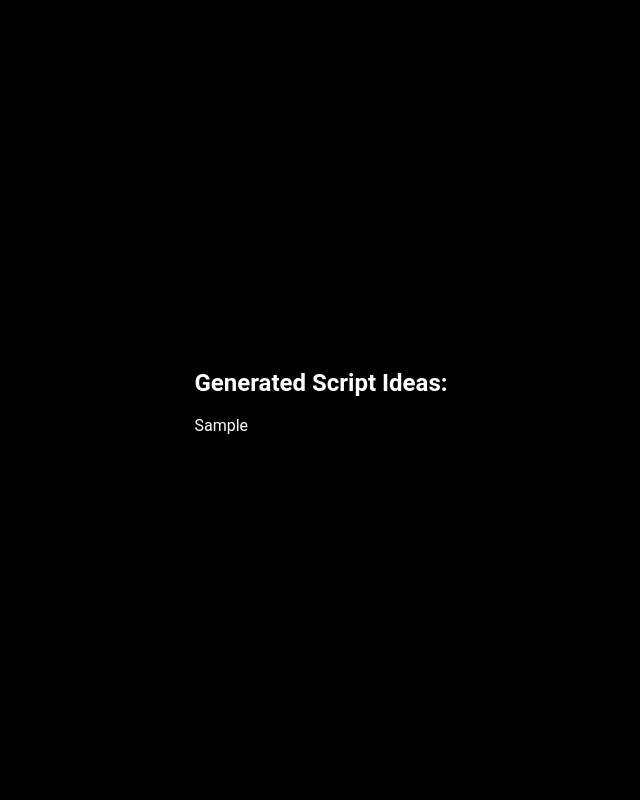
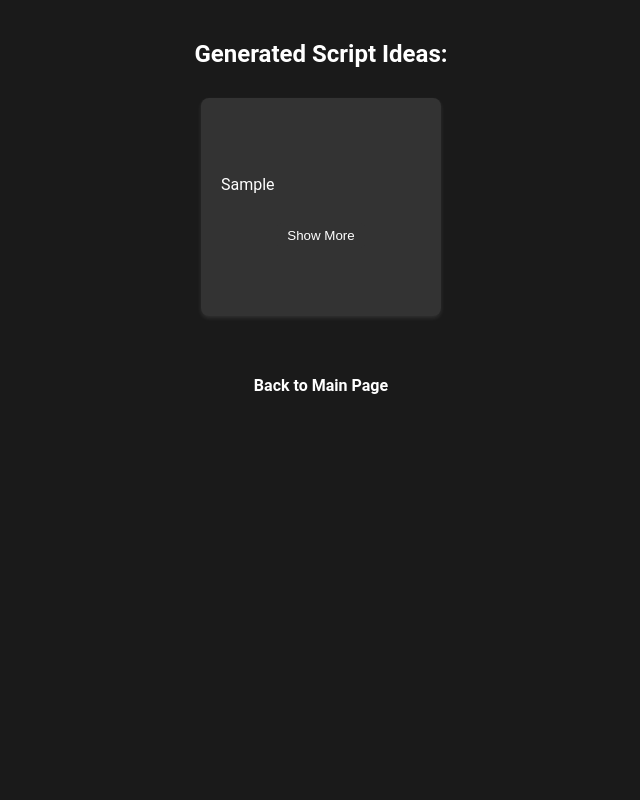
Before and after one commit to jancarloonce/script-craft, a Flask app: template templates/result.html in a window 1280 px wide. Shown: the whole page, without its empty margins (319-959 px from the left). Run offline with Flask 3, Linux system fonts and the light colour scheme; the template is opened without the code that fills it: most values are stand-ins (such as "Sample title", 1, 10 or a date in 2020).

Commit message:
Added minor logic change and monochrome motif

```diff
--- a/main.py
+++ b/main.py
@@ -1,5 +1,4 @@
 # main.py
-
 
 from flask import Flask, render_template, request
 import openai
@@ -7,7 +6,7 @@ import openai
 app = Flask(__name__)
 
 # Set your OpenAI API key (replace 'YOUR_OPENAI_API_KEY' with your actual key)
-openai.api_key = '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'
+openai.api_key = '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'
 
 # Define the route to render the form
 
@@ -37,21 +36,22 @@ def process_form():
 
 def generate_script_ideas(product_name, product_description):
     # Construct a prompt for the OpenAI API
-    prompt = f"Generate three script ideas for a testimonial video ad for {product_name}. The product is {product_description}."
+    prompt = f"Generate a script idea for a testimonial video ad for {product_name}. The product is {product_description}. Start is with the word Script idea: then new empty line before the generated script"
 
     # Make a request to the OpenAI API
     try:
         response = openai.Completion.create(
-            engine="text-davinci-002",  # Adjust the engine based on your preference
+            engine="text-davinci-003",  # You may use a different engine if available
             prompt=prompt,
-            max_tokens=150,  # Adjust the max_tokens based on your desired script length
-            n=1,  # Generate three script ideas
+            max_tokens=400,  # Adjust as needed
+            temperature=0.7,  # Adjust for creativity vs. accuracy
+            n=3  # Number of completions to generate
         )
 
         # Extract script ideas from the OpenAI API response
-        script_ideas = [choice['text'].strip()
+        script_ideas = [choice['text']
                         for choice in response['choices']]
-
+        print(script_ideas)
         return script_ideas
     except Exception as e:
         # Handle exceptions, e.g., API rate limits
--- a/static/styles.css
+++ b/static/index.css
@@ -1,16 +1,16 @@
-/* static/styles.css */
+/* static/index.css */
 
 /* Styles for the overall page */
 body {
     font-family: 'Roboto', sans-serif;
-    background-color: #000000; /* Black background */
+    background-color: #1a1a1a; /* Darker gray background */
     color: #ffffff; /* White text */
     margin: 0;
     padding: 0;
     display: flex;
-    justify-content: center;
+    flex-direction: column;
     align-items: center;
-    height: 100vh;
+    min-height: 100vh; /* Ensure the body takes at least the full viewport height */
 }
 
 /* Styles for the form container */
@@ -21,6 +21,7 @@ form {
     box-shadow: 0 2px 4px rgba(255, 255, 255, 0.1);
     width: 300px;
     text-align: center;
+    margin-top: 50px; /* Adjust the margin to center the form */
 }
 
 /* Styles for the heading */
@@ -47,20 +48,19 @@ textarea {
     border: 1px solid #dfe1e5; /* Google Gray */
     border-radius: 24px;
     outline: none;
-    background-color: #333333; /* Dark gray background for text input */
+    background-color: #333333; /* Darker gray background for text input */
     color: #ffffff; /* White text */
     transition: background-color 0.3s ease; /* Add transition effect */
 }
 
 /* Styles for text input and textarea on hover */
-input[type="text"]:hover,
-textarea:hover {
+input[type="text"]:hover {
     background-color: #555555; /* Darker gray on hover */
 }
 
 /* Styles for the submit button */
 input[type="submit"] {
-    background-color: #333333; /* Dark gray background for the button */
+    background-color: #333333; /* Darker gray background for the button */
     color: #ffffff; /* White text */
     padding: 12px 16px;
     border: none;
--- /dev/null
+++ b/static/result.css
@@ -0,0 +1,91 @@
+/* static/result.css */
+
+body {
+    font-family: 'Roboto', sans-serif;
+    background-color: #1a1a1a; /* Darker gray background */
+    color: #ffffff; /* White text */
+    margin: 0;
+    padding: 0;
+    display: flex;
+    flex-direction: column;
+    align-items: center;
+    min-height: 100vh;
+}
+
+.result-container {
+    text-align: center;
+    margin-top: 20px;
+}
+
+.card-container {
+    display: flex;
+    flex-wrap: wrap;
+    justify-content: center;
+    align-items: flex-start;
+    max-width: 1200px;
+    margin: 20px 0;
+}
+
+.card {
+    background-color: #333333; /* Dark gray card background */
+    padding: 20px;
+    margin: 10px;
+    border-radius: 8px;
+    box-shadow: 0 2px 4px rgba(255, 255, 255, 0.1);
+    cursor: pointer;
+    min-width: 200px;
+    max-width: 300px;
+    flex: 1 1 calc(33.33% - 20px);
+    text-align: left;
+    transition: background-color 0.3s ease;
+    white-space: pre-line;
+}
+
+.card:hover {
+    background-color: #444444; /* Slightly lighter gray background on hover */
+}
+
+.card-content {
+    position: relative;
+}
+
+.card-text {
+    overflow: hidden;
+    max-height: 150px;
+    transition: max-height 0.3s ease;
+}
+
+.show-more-button {
+    background-color: #333333; /* Darker gray button background */
+    color: #ffffff; /* White text */
+    padding: 5px 10px;
+    border: none;
+    border-radius: 4px;
+    cursor: pointer;
+    transition: background-color 0.3s ease;
+    display: block;
+    margin: 10px auto;
+}
+
+.show-more-button:hover {
+    background-color: #444444; /* Slightly lighter gray background on hover */
+}
+
+.back-button-container {
+    margin-top: 20px;
+}
+
+.back-button-container a {
+    display: inline-block;
+    color: #ffffff; /* White text */
+    text-decoration: none;
+    font-weight: bold;
+    padding: 10px 20px;
+    border: none;
+    border-radius: 4px;
+    transition: background-color 0.3s ease;
+}
+
+.back-button-container a:hover {
+    background-color: #444444; /* Slightly lighter gray background on hover */
+}
--- a/templates/index.html
+++ b/templates/index.html
@@ -7,7 +7,7 @@
     <meta name="viewport" content="width=device-width, initial-scale=1.0">
     <title>Product Script Generator</title>
     <!-- Link to external stylesheet -->
-    <link rel="stylesheet" href="{{ url_for('static', filename='styles.css') }}">
+    <link rel="stylesheet" href="{{ url_for('static', filename='index.css') }}">
 </head>
 <body>
     <!-- Form to collect product information -->
--- a/templates/result.html
+++ b/templates/result.html
@@ -7,15 +7,55 @@
     <meta name="viewport" content="width=device-width, initial-scale=1.0">
     <title>Script Ideas</title>
     <!-- Link to external stylesheet -->
-    <link rel="stylesheet" href="{{ url_for('static', filename='styles.css') }}">
+    <link rel="stylesheet" href="{{ url_for('static', filename='result.css') }}">
+    <!-- Link to external JavaScript file -->
+    <script defer src="{{ url_for('static', filename='script.js') }}"></script>
 </head>
 <body>
-    <!-- Display the script ideas -->
-    <div class="script-ideas">
+    <!-- Display the script ideas as cards -->
+    <div class="result-container">
         <h2>Generated Script Ideas:</h2>
-        {% for script_idea in script_ideas %}
-            <p>{{ script_idea }}</p>
-        {% endfor %}
+        <div class="card-container">
+            {% for script_idea in script_ideas %}
+                <div class="card" onclick="showCardDetail('{{ script_idea }}')">
+                    <div class="card-content">
+                        <div class="card-text">
+                            {{ script_idea }}
+                        </div>
+                        <button class="show-more-button" onclick="toggleCardText(this)">Show More</button>
+                    </div>
+                </div>
+            {% endfor %}
+        </div>
     </div>
+
+    <!-- Modal container -->
+    <div id="myModal" class="modal">
+        <!-- Modal content -->
+        <div class="modal-content">
+            <span class="close" onclick="closeModal()"></span>
+            <div id="modalText"></div>
+        </div>
+    </div>
+
+    <!-- Back button -->
+    <div class="back-button-container">
+        <a href="/">Back to Main Page</a>
+    </div>
+
+    <script>
+        function toggleCardText(button) {
+            var cardContent = button.parentElement.querySelector('.card-text');
+            var showMoreText = button.textContent === 'Show More';
+
+            if (showMoreText) {
+                cardContent.style.maxHeight = 'none'; /* Show all text */
+                button.textContent = 'Show Less';
+            } else {
+                cardContent.style.maxHeight = '150px'; /* Show limited text */
+                button.textContent = 'Show More';
+            }
+        }
+    </script>
 </body>
 </html>
```
